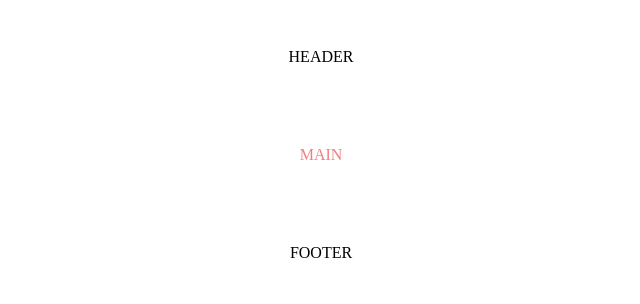
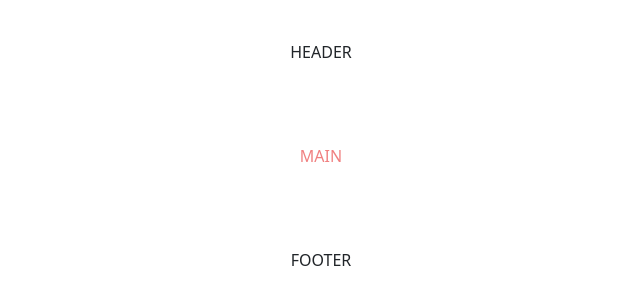
Before and after one commit to SimonaCaruso87/vite-yu-gi-oh, a Vue app: page / in a window 1280 px wide. Shown: the top 304 px of the page, without its empty margins (319-959 px from the left). Built offline with nearby package versions, Linux system fonts and the light colour scheme.

Commit message:
Importazione bootstrap

```diff
--- a/package.json
+++ b/package.json
@@ -9,6 +9,8 @@
     "preview": "vite preview"
   },
   "dependencies": {
+    "@popperjs/core": "^2.11.8",
+    "bootstrap": "^5.3.0",
     "vue": "^3.3.4"
   },
   "devDependencies": {
--- a/src/assets/scss/main.scss
+++ b/src/assets/scss/main.scss
@@ -1,5 +1,8 @@
 @use "partials/variables" as*;
 @use "partials/mixins" as *;
+
+// Import all of Bootstrap's CSS
+@import "bootstrap/scss/bootstrap";
 
 main {
     color: $main-color
--- a/src/components/HeaderComponent.vue
+++ b/src/components/HeaderComponent.vue
@@ -15,7 +15,7 @@ export default{
 <template>
 
     <header>
-        HEADER
+            HEADER
     </header>
 
 </template>
--- a/src/main.js
+++ b/src/main.js
@@ -1,4 +1,6 @@
 import { createApp } from 'vue'
 import App from './App.vue'
+// Import all of Bootstrap's JS
+import * as bootstrap from 'bootstrap'
 
 createApp(App).mount('#app')
```
Also changed, not shown: 1 other file (tests, documents, lock files or other folders).
